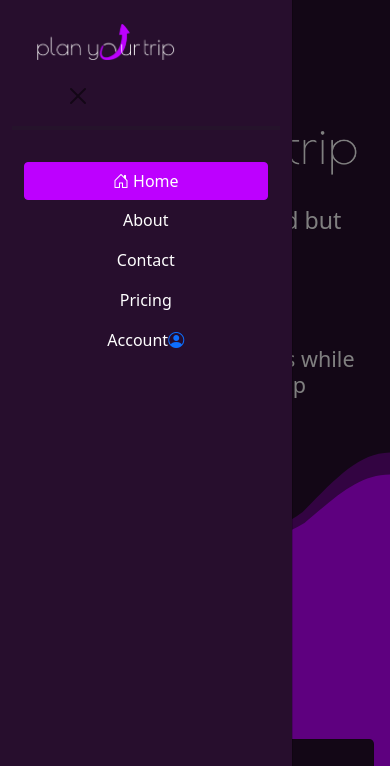
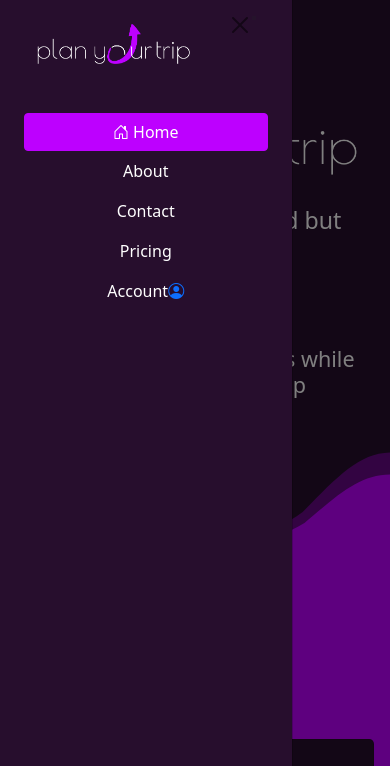
Before and after one commit to ilhamalrahm/Web-Task-MIST, a plain HTML site: page index.html in a window 390 px wide. Both pictures are taken after a click on the button 28 px from the left and 28 px from the top of the page. Shown: the top 766 px of the page. Drawn offline with nearby package versions, Linux system fonts and the light colour scheme.

Commit message:
updated offcanvas

```diff
--- a/index.html
+++ b/index.html
@@ -30,7 +30,7 @@
     </nav>
 
     <div class="offcanvas offcanvas-start" id="offcanvasExample" tabindex="-1">
-        <div class="container offcan d-md-flex">
+        <div class="container offcan d-flex">
             <img src="images/Logo.png" alt="" class="rounded-sm px-4 py-4">
         <button type="button" class="btn-close" data-bs-dismiss="offcanvas" data-bs-target="#my-offcanvas" aria-label="Close"></button>
         <hr class="horizontalrulenav">
--- a/practice.css
+++ b/practice.css
@@ -29,12 +29,13 @@ div.offcanvas {
 
 }
 button.btn-close {
-    margin-left: 20%;
+    margin-left:5%;
+    margin-top: 5%;
 }
 
 img.rounded-sm {
-    max-width: 70%;
-    max-height: 70%;
+    max-width: 90%;
+    max-height: 90%;
 }
 hr.horizontalrulenav {
     border: 2px solid;
```
